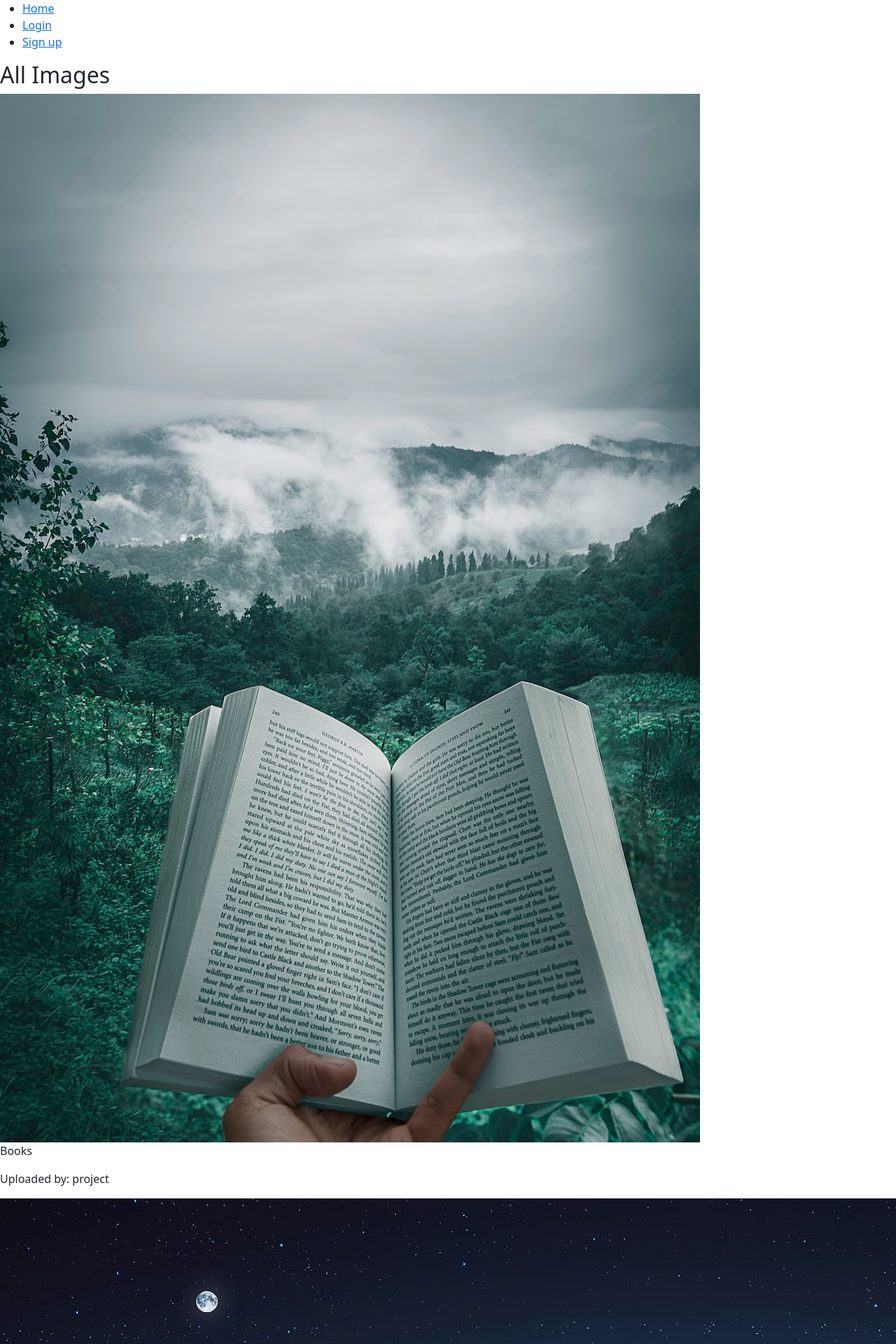
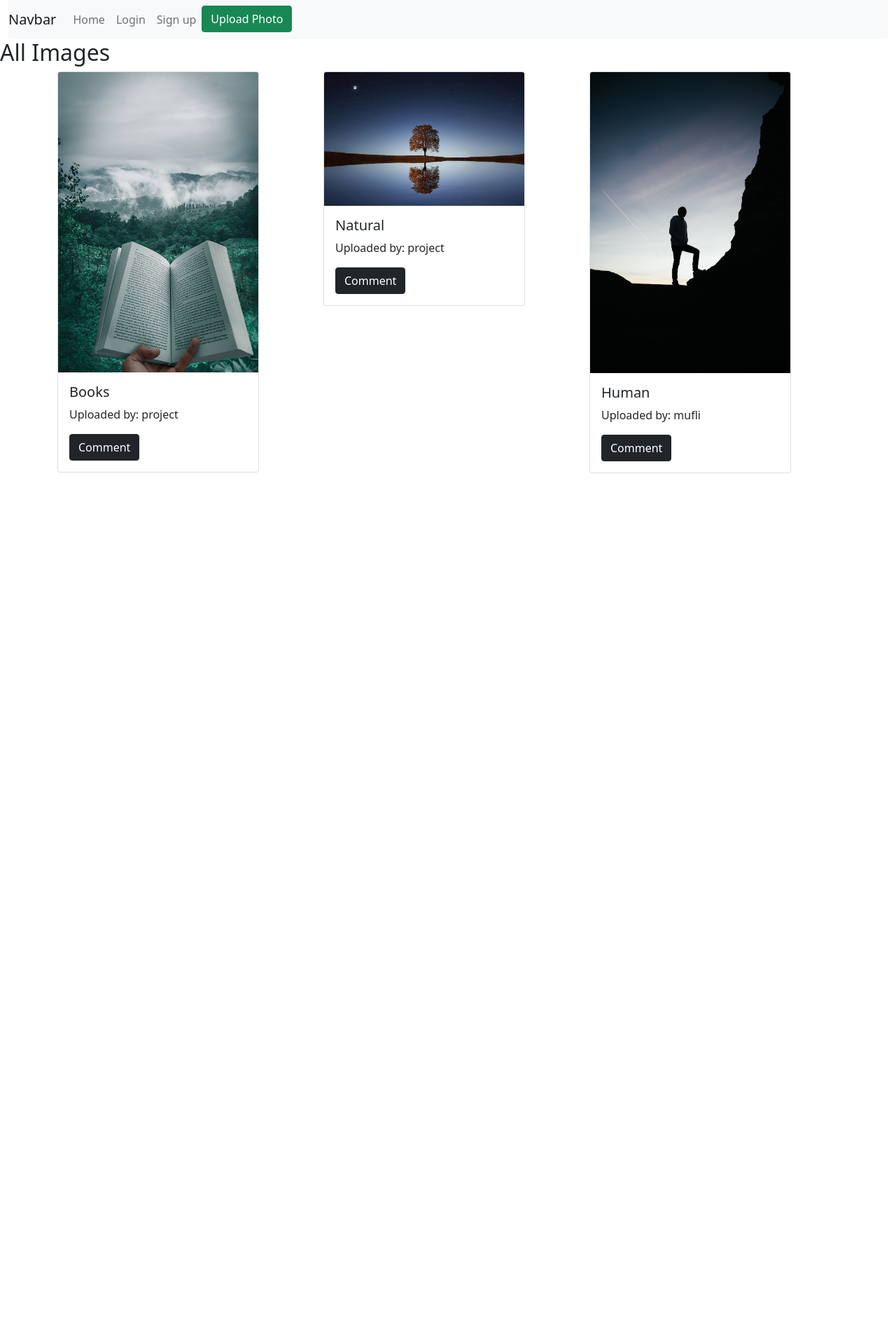
Before and after one commit to mohammedmufleeh/mini_social_media, a Django app: page /accounts/home/ in a window 1280 px wide; the page is wider, and only the part inside the window is pictured. Shown: the top 1920 px of that part at 70% size. After the commit the page ends 676 px from the top of that part, so only its background shows below. Run offline with Django 4.2, Linux system fonts and the light colour scheme; data comes from the database, SQL or seed files in the repository; both versions use the stored data as it was after the commit; some libraries are stand-ins or nearby versions.

Commit message:
completed

```diff
--- a/accounts/models.py
+++ b/accounts/models.py
@@ -12,3 +12,9 @@
 
     def __str__(self):
         return self.caption
+
+class Comment(models.Model):
+    photo = models.ForeignKey(Image, on_delete=models.CASCADE, related_name='comments')
+    author = models.ForeignKey(User, on_delete=models.CASCADE)
+    text = models.TextField()
+    posted_at = models.DateTimeField(auto_now_add=True)
--- a/accounts/templates/base.html
+++ b/accounts/templates/base.html
@@ -11,17 +11,37 @@
     <title>Document</title>
 </head>
 <body>
-    <nav>
-        <ul>
-          <li><a href="/">Home</a></li>
+<div class="container-fluid">
+  <nav class="navbar navbar-expand-lg navbar-light bg-light">
+    <a class="navbar-brand" href="#">Navbar</a>
+    <button class="navbar-toggler" type="button" data-toggle="collapse" data-target="#navbarSupportedContent" aria-controls="navbarSupportedContent" aria-expanded="false" aria-label="Toggle navigation">
+      <span class="navbar-toggler-icon"></span>
+    </button>
+
+    <div class="collapse navbar-collapse" id="navbarSupportedContent">
+      <ul class="navbar-nav mr-auto">
+        <li class="nav-item active">
+          <a class="nav-link" href="{% url 'home' %}">Home <span class="sr-only"></span></a>
+        </li>
+        <li class="nav-item">
           {% if user.is_authenticated %}
-          <li><a href="">Logout</a></li>
+          <a class="nav-link" href="{% url 'logout' %}">Logout</a>
           {% else %}
-          <li><a href="">Login</a></li>
-          <li><a href="">Sign up</a></li>
+          <li class="nav-item"><a class="nav-link" href="{% url 'user_login' %}">Login</a></li>
+          <li class="nav-item"><a class="nav-link" href="{% url 'signup' %}">Sign up</a></li>
           {% endif %}
-        </ul>
-      </nav>
+        </li>
+        <li class="nav-item active">
+          <a href="{% url 'upload_image' %}"><button type="button" class="btn btn-success">Upload Photo</button></a>
+        </li>
+
+      </ul>
+
+    </div>
+  </nav>
+
+
+</div>
       {% block content %}
       {% endblock %}
 
--- a/accounts/templates/home.html
+++ b/accounts/templates/home.html
@@ -1,20 +1,30 @@
 {% extends 'base.html' %}
-
 
 {% block content %}
 <h2>All Images</h2>
-{% for image in images %}
-<div>
-  <img src="{{ image.image.url }}" alt="{{ image.caption }}">
-  <p>{{ image.caption }}</p>
-  <p>Uploaded by:
-    {% for user in image.users.all %}
-      {% if not forloop.first %}, {% endif %}
-      {{ user.username }}
-    {% endfor %}
-  </p>
+<div class="container">
+    <div class="row">
+        {% for image in images %}
+
+            <div class="col-sm-6 col-md-4">
+                <div class="card " style="width: 18rem;">
+                    <img class="card-img-top" src="{{ image.image.url }}" alt="{{ image.caption }}">
+                    <div class="card-body">
+                        <h5 class="card-title">{{ image.caption }}</h5>
+                        <p class="card-text">Uploaded by:
+                            {% for user in image.users.all %}
+                            {% if not forloop.first %}, {% endif %}
+                            {{ user.username }}
+                            {% endfor %}</p>
+                        <a href="{% url 'add_comment' image.pk %}" class="btn btn-dark">Comment</a>
+                    </div>
+                </div>
+            </div>
+
+
+{% empty %}
+<p>No images uploaded yet.</p></div>
+{% endfor %}
 </div>
-{% empty %}
-<p>No images uploaded yet.</p>
-{% endfor %}
+</div>
 {% endblock %}
--- a/accounts/urls.py
+++ b/accounts/urls.py
@@ -1,7 +1,8 @@
 from django.urls import path
 from . import views
+from django.conf import settings
 
-app_name = 'accounts'
+
 
 urlpatterns = [
     path('signup/', views.signup_view, name='signup'),
@@ -9,4 +10,5 @@
     path('logout/', views.logout_view, name='logout'),
     path('home/', views.home,name='home'),
     path('upload/', views.upload_image, name='upload_image'),
+    path('photos/<int:pk>/comment/', views.add_comment, name='add_comment'),
 ]
--- a/accounts/views.py
+++ b/accounts/views.py
@@ -1,7 +1,9 @@
 from django.shortcuts import render, redirect
 from django.contrib.auth import login, logout
+from django.shortcuts import render, redirect, get_object_or_404
+from django.contrib.auth.decorators import login_required
 from .forms import UserRegistrationForm, UserLoginForm,ImageForm
-from . models import Image
+from . models import Image,Comment
 
 def signup_view(request):
     if request.method == 'POST':
@@ -46,3 +48,14 @@
     else:
         form = ImageForm()
     return render(request, 'upload.html', {'form': form})
+
+@login_required
+def add_comment(request, pk):
+    photo = get_object_or_404(Image, pk=pk)
+
+    if request.method == 'POST':
+        text = request.POST.get('text')
+        comment = Comment.objects.create(photo=photo, author=request.user, text=text)
+        return redirect('add_comment', pk=photo.pk)
+
+    return render(request, 'photo_detail.html', {'photo': photo})
--- a/myproject/urls.py
+++ b/myproject/urls.py
@@ -15,8 +15,10 @@
 """
 from django.contrib import admin
 from django.urls import path,include
+from django.conf.urls.static import static
+from django.conf import settings
 
 urlpatterns = [
     path('admin/', admin.site.urls),
     path('accounts/', include('accounts.urls')),
-]
+]+ static(settings.MEDIA_URL, document_root=settings.MEDIA_ROOT)
```
Also changed, not shown: accounts/templates/photo_detail.html (added, +29 -0 lines), myproject/settings.py (+7 -0 lines), accounts/migrations/0003_comment.py (added), db.sqlite3, images/pic.jpeg (deleted), images/sign1_1.jpg (deleted), static/images/images/pexels-pixabay-268533.jpg (added), static/images/images/photo-1541963463532-d68292c34b19.jpeg (added), static/images/images/photo-1581456495146-65a71b2c8e52.jpeg (added), static/images/images/sign1.jpg (added), 1 other file.
